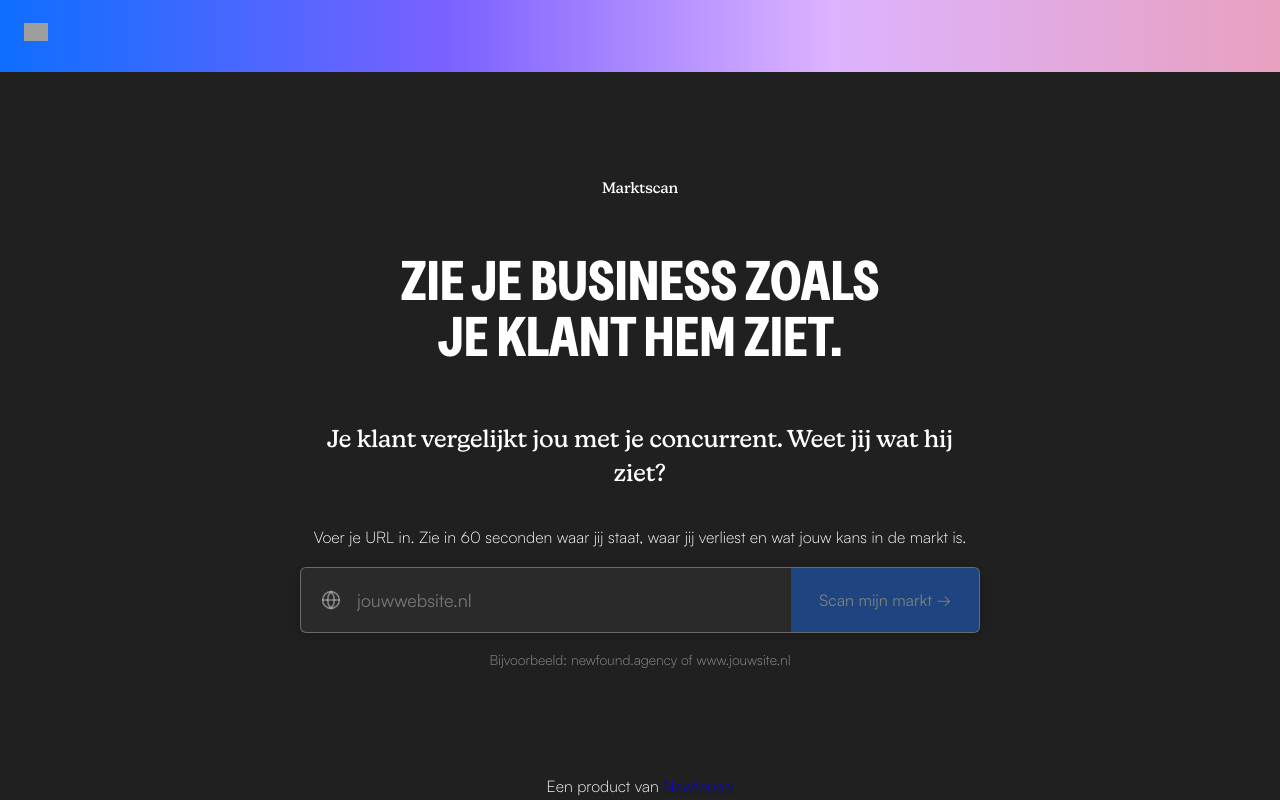
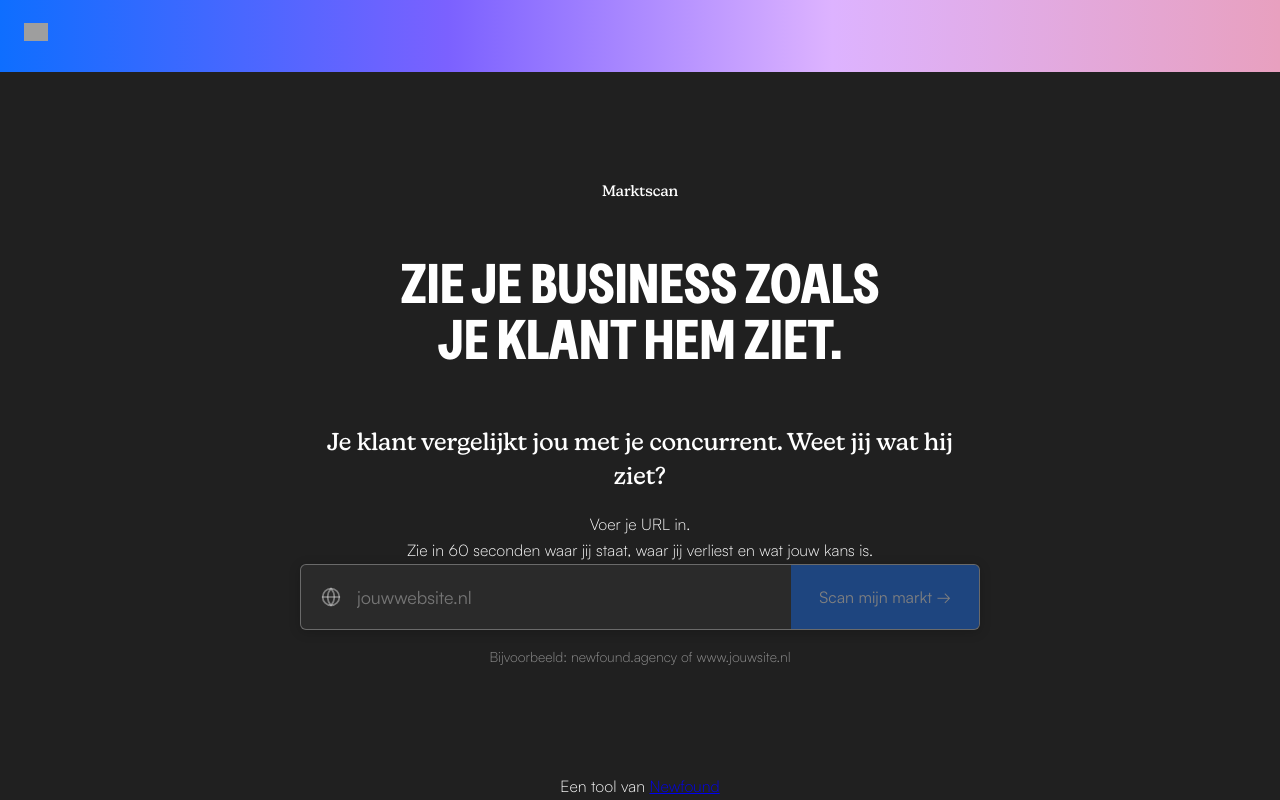
Before and after one commit to caesarbrandpower/concurrent-tool, a Next.js app: page / in a window 1280 px wide. Built offline with nearby package versions, Linux system fonts and the light colour scheme; no server answers; grey boxes are pictures that could not be loaded.

Commit message:
fix: homepage derde zin korter, footer tekst + positie

```diff
--- a/src/app/page.tsx
+++ b/src/app/page.tsx
@@ -136,9 +136,10 @@ export default function Home() {
               Je klant vergelijkt jou met je concurrent. Weet jij wat hij ziet?
             </h2>
 
-            <p className="text-white/60 mb-16 font-body animate-hero-body" style={{ fontWeight: 300 }}>
-              Voer je URL in. Zie in 60 seconden waar jij staat, waar jij verliest en wat jouw kans in de markt is.
-            </p>
+            <div className="text-white/60 mb-16 font-body animate-hero-body" style={{ fontWeight: 300 }}>
+              <p style={{ margin: 0 }}>Voer je URL in.</p>
+              <p style={{ margin: 0 }}>Zie in 60 seconden waar jij staat, waar jij verliest en wat jouw kans is.</p>
+            </div>
 
             <div className="animate-hero-cta">
               <UrlInput onSubmit={handleUrlSubmit} isLoading={isLoading} />
@@ -165,8 +166,8 @@ export default function Home() {
             )}
           </div>
 
-          <div className="pb-3 text-sm text-white/50 animate-hero-footer">
-            Een product van <a href="https://newfound.agency" target="_blank" rel="noopener noreferrer" className="text-white underline hover:text-accent transition-colors">Newfound</a>
+          <div className="pb-2 text-sm text-white/50 animate-hero-footer">
+            Een tool van <a href="https://newfound.agency" target="_blank" rel="noopener noreferrer" className="text-white underline hover:text-accent transition-colors">Newfound</a>
           </div>
         </div>
       )}
```
